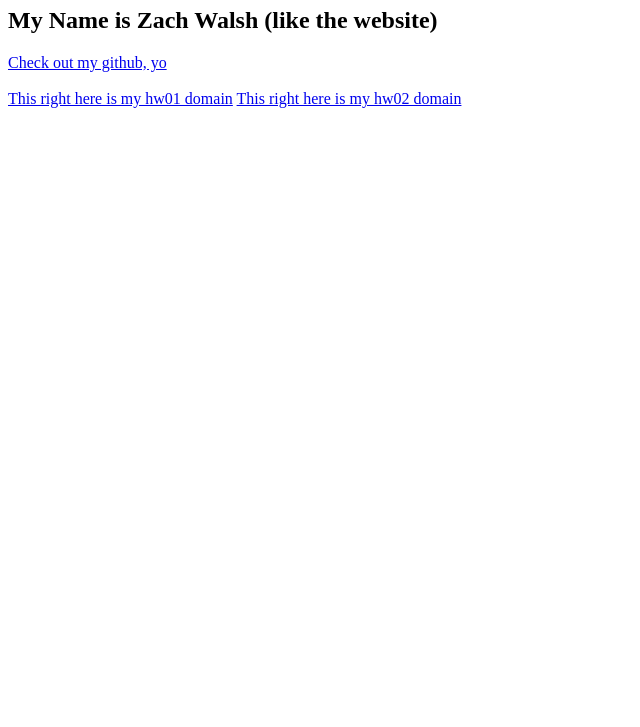
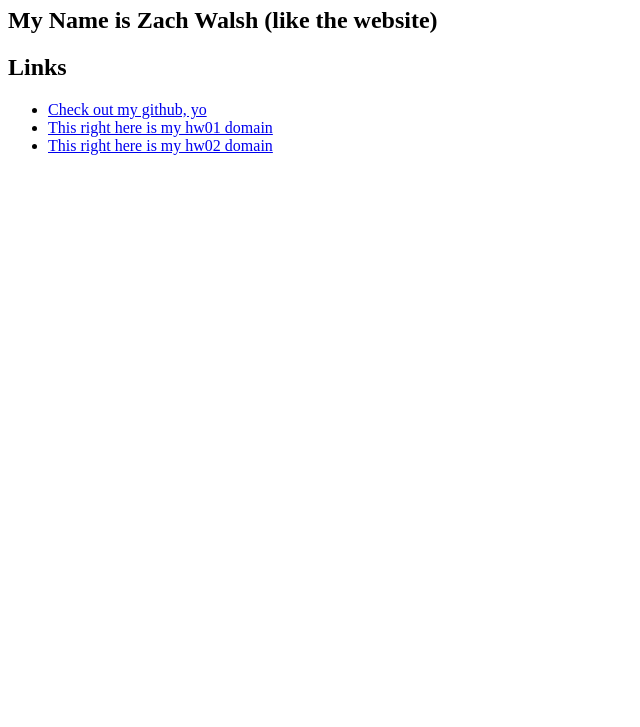
Before and after one commit to zwalsh/cs4500-www, a plain HTML site: page index.html in a window 1280 px wide. Shown: the part 73-800 px from the top of the page, without its empty margins (0-640 px from the left). Drawn offline with Linux system fonts and the light colour scheme.

Commit message:
Make it a bulleted list

```diff
--- a/index.html
+++ b/index.html
@@ -22,8 +22,11 @@
   <body>
     <h1>Web Dev Assignments</h1>
     <h2>My Name is Zach Walsh (like the website)</h2>
-    <a target="_blank" href="https://github.com/zwalsh">Check out my github, yo</a><br></br>
-    <a target="_blank" href="http://hw01.zachwal.sh">This right here is my hw01 domain</a>
-    <a target="_blank" href="http://hw02.zachwal.sh">This right here is my hw02 domain</a>
+    <h2>Links</h2>
+    <ul>
+      <li><a target="_blank" href="https://github.com/zwalsh">Check out my github, yo</a></li>
+      <li><a target="_blank" href="http://hw01.zachwal.sh">This right here is my hw01 domain</a></li>
+      <li><a target="_blank" href="http://hw02.zachwal.sh">This right here is my hw02 domain</a></li>
+    </ul>
   </body>
 </html>
```
